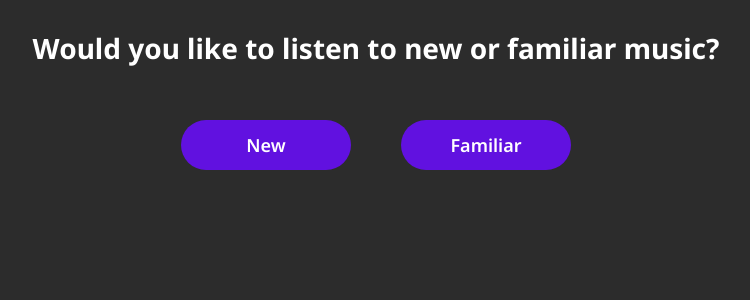
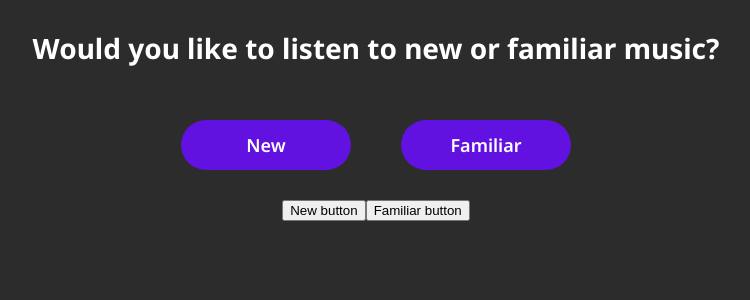
Before and after one commit to ChHarding/fowle-spotify-artist-recommender, a Flask app: template templates/newOrFamiliar.html in a window 1280 px wide. Shown: the part 249-549 px from the top of the page, without its empty margins (264-1014 px from the left). Run offline with Flask 3, Linux system fonts and the light colour scheme; the template is opened without the code that fills it, so the values that code supplies are empty.

Commit message:
Added form reroute buttons to newOrFamiliar.html
- Added POST method to new_or_familiar_page to reroute to genres_page
- Bug: Can't reroute, getting required argument error/Build error with parameters in URL

```diff
--- a/main.py
+++ b/main.py
@@ -14,7 +14,7 @@ load_dotenv()
 
 
 # [---------------------------------------------------------------]
-# [--------------------------FLASK PAGES--------------------------]
+# [-------------------------AUTHORIZATION-------------------------]
 # [---------------------------------------------------------------]
 
 
@@ -42,6 +42,31 @@ def create_spotify_oauth():
 
 
 
+def get_token():
+    '''Gets token information or refreshes the token if it has expired.'''
+    token_info = session.get(TOKEN_INFO, None)
+    if not token_info:
+        raise "exception"
+    now = int(time.time())
+    is_expired = token_info['expires_at'] - now < 60
+    if is_expired:
+        sp_oauth = create_spotify_oauth()
+        token_info = sp_oauth.refresh_access_token(token_info['refresh_token'])
+    return token_info
+
+
+
+
+
+# [---------------------------------------------------------------]
+# [--------------------------FLASK PAGES--------------------------]
+# [---------------------------------------------------------------]
+
+
+
+
+
+
 @app.route("/")
 def home_page():
     sp_oauth = create_spotify_oauth()
@@ -63,7 +88,7 @@ def redirect_page():
 
 
 
-@app.route("/new-or-familiar")
+@app.route("/new-or-familiar", methods=["POST", "GET"])
 def new_or_familiar_page():
 
     # Try to validate or refresh the access token
@@ -72,44 +97,37 @@ def new_or_familiar_page():
     except:
         redirect(url_for('home_page', _external=False))
 
+    # Instantiante initial track_list
+    track_list = []
+
     # Create a reference to the Spotipy library with the access token
     sp = spotipy.Spotify(auth=token_info['access_token'])
 
-    # Instantiante initial track_list
-    track_list = []
+    if request.method == "GET":
 
-    # Looper offset for iterating over user's top tracks
-    looper_offset = 0
+        # Looper offset for iterating over user's top tracks
+        looper_offset = 0
 
-    # Get top 500 tracks
-    for i in range(10):
-        new_tracks = helpers.get_top_tracks(looper_offset, sp)
-        track_list.extend(new_tracks)
-        looper_offset += 50
+        # Get top 500 tracks
+        for i in range(10):
+            new_tracks = helpers.get_top_tracks(looper_offset, sp)
+            track_list.extend(new_tracks)
+            looper_offset += 50
 
-    return render_template("base.html")
+        return render_template("newOrFamiliar.html")
+
+    if request.method == "POST":
+        # Get the value of the button selected
+        new_or_familiar = request.form["NoFButton"]
+        return redirect(url_for("genres_page", track_list=track_list, sp=sp, new_or_familiar=new_or_familiar))
 
 
 
 
-def get_token():
-    '''Gets token information or refreshes the token if it has expired.'''
-    token_info = session.get(TOKEN_INFO, None)
-    if not token_info:
-        raise "exception"
-    now = int(time.time())
-    is_expired = token_info['expires_at'] - now < 60
-    if is_expired:
-        sp_oauth = create_spotify_oauth()
-        token_info = sp_oauth.refresh_access_token(token_info['refresh_token'])
-    return token_info
 
-
-
-
-@app.route("/genres")
-def genres_page():
-    return "Genres!"
+@app.route("/genres/<track_list>/<sp>/<new_or_familiar>")
+def genres_page(track_list, sp, new_or_familiar):
+    return render_template("genres.html", track_list=track_list, new_or_familiar=new_or_familiar)
 
 
 
--- a/templates/newOrFamiliar.html
+++ b/templates/newOrFamiliar.html
@@ -7,5 +7,15 @@
         <div class="buttonSeparator"></div>
         <a href="{{url_for('genres_page')}}" class="buttonText"><div class="newOrFamiliarButton">Familiar</div></a>
     </div>
+    <div class="newOrFamiliarButtonsContainer">
+        <form method="post" class="NoFButtonForm">
+            <input type="hidden" name="NoFButton" value="new">
+            <input type="submit" value="New button">
+        </form>
+        <form method="post" class="NoFButtonForm">
+            <input type="hidden" name="NoFButton" value="familiar">
+            <input type="submit" value="Familiar button">
+        </form>
+    </div>
 </div>
 {% endblock %}
```
Also changed, not shown: helper_functions.py (+6 -4 lines), templates/genres.html (added, +8 -0 lines).
